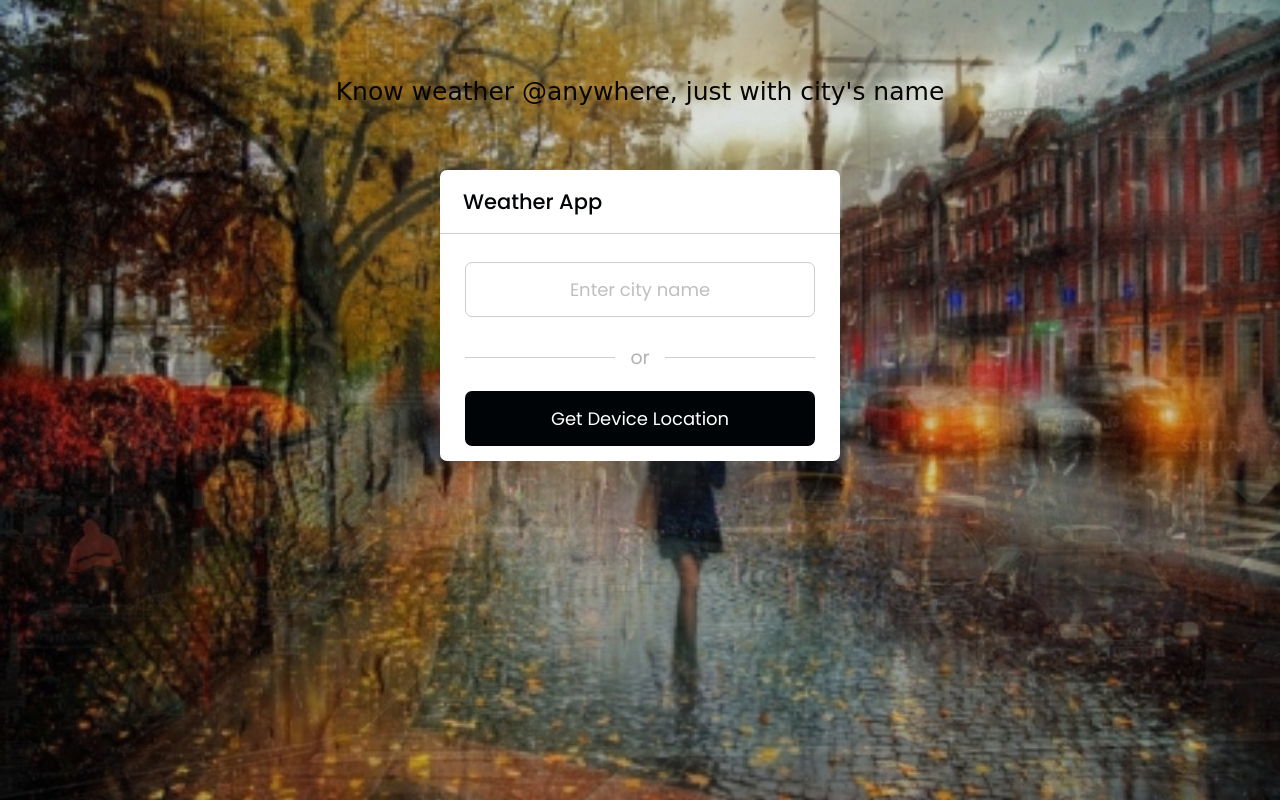
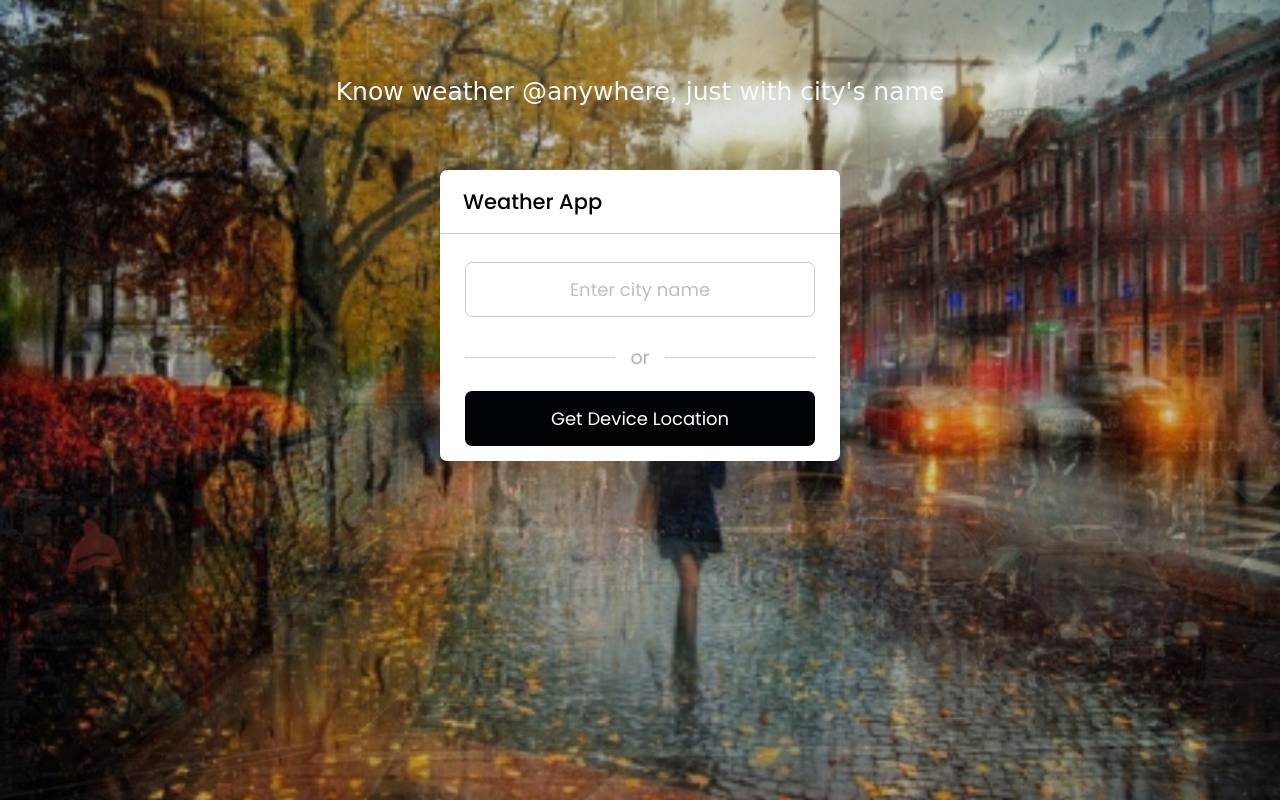
Before and after one commit to joshita-allada/weather-app, a plain HTML site: page index.html in a window 1280 px wide. Drawn offline with nearby package versions, Linux system fonts and the light colour scheme.

Commit message:
Update style.css

```diff
--- a/style.css
+++ b/style.css
@@ -66,7 +66,7 @@ body{
   font-family: 'Fredoka One', cursive;
   font-size: 25px;
   position: relative;
-  color: rgb(8, 5, 5);
+  color: rgb(245, 249, 250);
   text-align: center;
   margin: 6% auto auto auto;
 }
```
